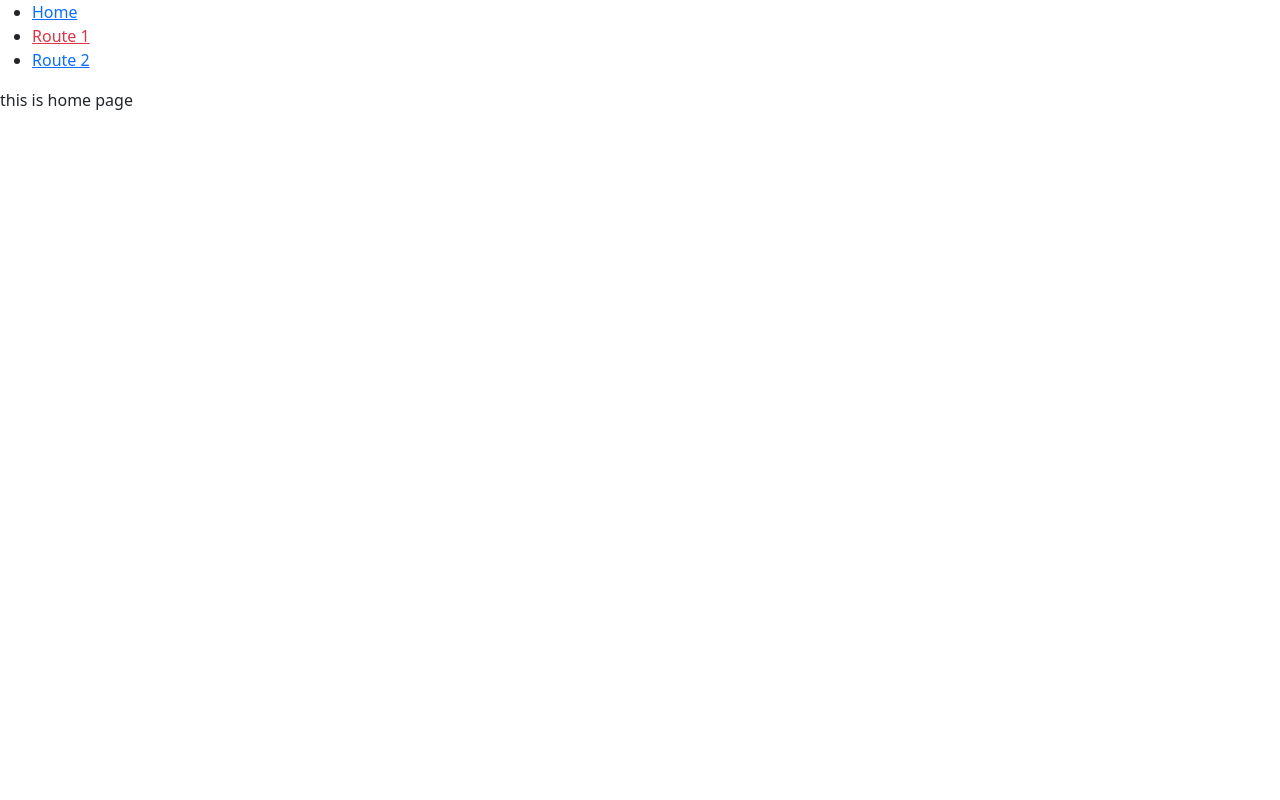
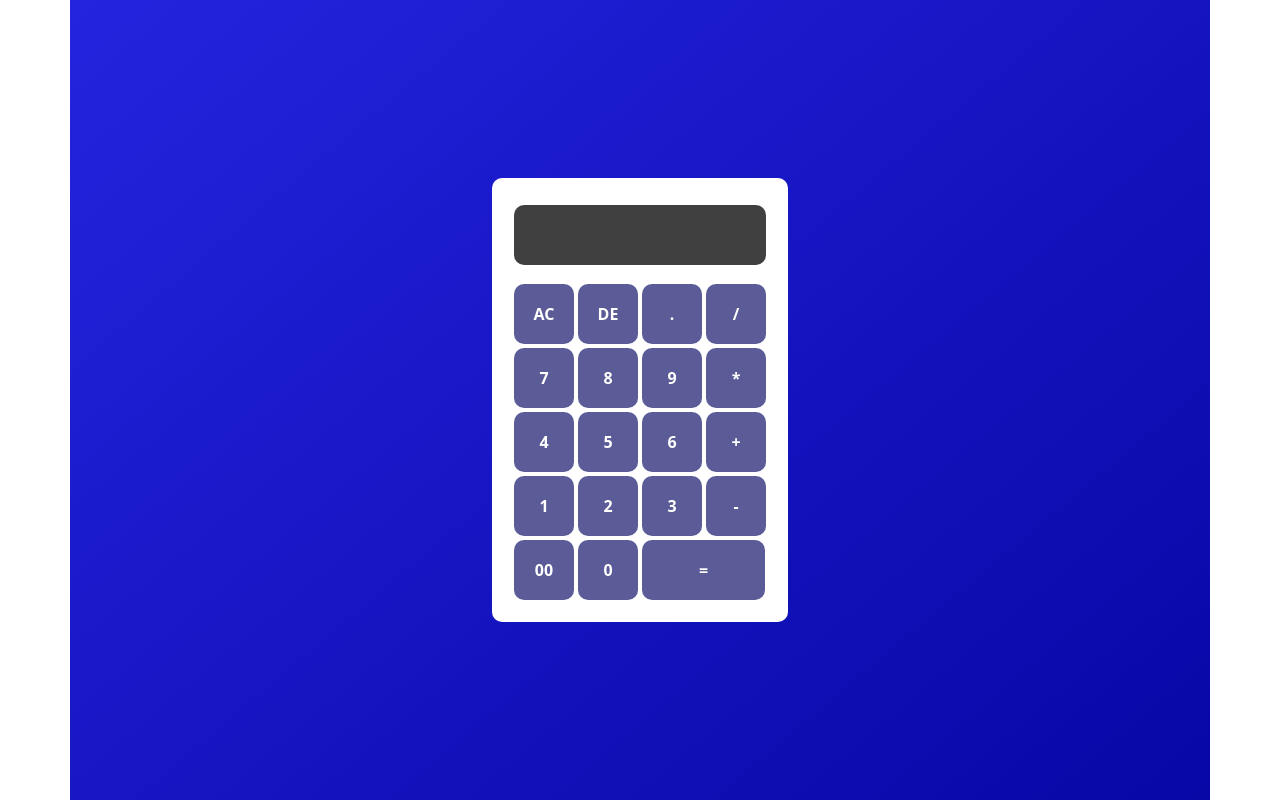
Before and after one commit to rathod-mehul/my-react-app, a React (Create React App) app: page / in a window 1280 px wide. Built offline with nearby package versions, Linux system fonts and the light colour scheme.

Commit message:
calculator

```diff
--- a/src/index.js
+++ b/src/index.js
@@ -17,34 +17,34 @@
 
 const root = ReactDOM.createRoot(document.getElementById('root'));
 
-const router = createBrowserRouter([
-  {
-    path: "/",
-    element: <Home/>,
-  },
-  {
-    path: "/route-1",
-    element: <Route1/>,
-  },
-  {
-    path: "/route-2",
-    element: <Route2/>,
-  }
-]);
+// const router = createBrowserRouter([
+//   {
+//     path: "/",
+//     element: <Home/>,
+//   },
+//   {
+//     path: "/route-1",
+//     element: <Route1/>,
+//   },
+//   {
+//     path: "/route-2",
+//     element: <Route2/>,
+//   }
+// ]);
 
 
 root.render(
-  // <React.StrictMode>
-  //   <App />
+  <React.StrictMode>
+    <App />
 
-  // </React.StrictMode>
+  </React.StrictMode>
   // <BrowserRouter>
   // <App/>
   // </BrowserRouter>
 
-  <React.StrictMode>
-  <RouterProvider router={router} />
-</React.StrictMode>
+//   <React.StrictMode>
+//   <RouterProvider router={router} />
+// </React.StrictMode>
 );
 
 // If you want to start measuring performance in your app, pass a function
--- a/src/practice_folder/Practice.js
+++ b/src/practice_folder/Practice.js
@@ -7,6 +7,9 @@
 // import FunctionComponent from "../FuntionComponent";
 // import ForwardRefComponent from "./hook/Form";
 // import StyleComponent from "./hook/Form";
+
+import Calculator from "./calulator_folder/Calculator";
+
 // import StyleComponent from "./style/StyleCompont";
 function Practice (){
 
@@ -22,6 +25,7 @@
 {/* <FunctionComponent name="chirag"/> */}
 {/* <StyleComponent/> */}
 {/* <ForwardRefComponent/> */}
+<Calculator/>
         </>
         )
 }
--- /dev/null
+++ b/src/practice_folder/calulator_folder/Calculator.js
@@ -0,0 +1,50 @@
+import React, { useState } from "react";
+import calculator from "./calculator.css"
+
+function Calculator() {
+    const [value, setValue] = useState('');
+
+
+    return (
+        <div className="container">
+            <div className="calculator">
+                <form action="">
+                    <div className="display">
+                        <input type="text" value={value} />
+                    </div>
+                    <div>
+                        <input type="button" value="AC" onClick={e => setValue('')} />
+                        <input type="button" value="DE" onClick={e => setValue(value.slice(0, -1))} />
+                        <input type="button" value="." onClick={e => setValue(value + e.target.value)} />
+                        <input type="button" value="/" onClick={e => setValue(value + e.target.value)} />
+                    </div>
+                    <div>
+                        <input type="button" value="7" onClick={e => setValue(value + e.target.value)} />
+                        <input type="button" value="8" onClick={e => setValue(value + e.target.value)} />
+                        <input type="button" value="9" onClick={e => setValue(value + e.target.value)} />
+                        <input type="button" value="*" onClick={e => setValue(value + e.target.value)} />
+                    </div>
+                    <div>
+                        <input type="button" value="4" onClick={e => setValue(value + e.target.value)} />
+                        <input type="button" value="5" onClick={e => setValue(value + e.target.value)} />
+                        <input type="button" value="6" onClick={e => setValue(value + e.target.value)} />
+                        <input type="button" value="+" onClick={e => setValue(value + e.target.value)} />
+                    </div>
+                    <div>
+                        <input type="button" value="1" onClick={e => setValue(value + e.target.value)} />
+                        <input type="button" value="2" onClick={e => setValue(value + e.target.value)} />
+                        <input type="button" value="3" onClick={e => setValue(value + e.target.value)} />
+                        <input type="button" value="-" onClick={e => setValue(value + e.target.value)} />
+                    </div>
+                    <div>
+                        <input type="button" value="00" onClick={e => setValue(value + e.target.value)} />
+                        <input type="button" value="0" onClick={e => setValue(value + e.target.value)} />
+                        <input type="button" value="=" className="equal" onClick={e => setValue(eval(value))} />
+                    </div>
+                </form>
+            </div>
+        </div>
+    );
+}
+
+export default Calculator;
--- /dev/null
+++ b/src/practice_folder/calulator_folder/calculator.css
@@ -0,0 +1,49 @@
+.container {
+    width: 100%;
+    height: 100vh;
+    display: flex;
+    justify-content: center;
+    align-items: center;
+    background: linear-gradient(140deg, rgb(36, 36, 223), rgb(7, 7, 166));
+}
+
+.calculator {
+    padding: 20px;
+    border-radius: 10px;
+    background-color: white;
+}
+
+form input {
+    border: none;
+    outline: 0;
+    width: 60px;
+    height: 60px;
+    font-size: 16px;
+    background-color: rgb(91, 91, 151);
+    margin: 2px;
+    border-radius: 10px;
+    color: white;
+    font-weight: bolder;
+    cursor: pointer;
+}
+
+form input[type="button"]:hover {
+    background-color: rgb(137, 22, 245);
+}
+
+form .display {
+    display: flex;
+    justify-content: flex-end;
+    margin: 5px 0px 15px 0px;
+}
+form .display input{
+    text-align: right;
+    flex: 1;
+    font-size: 40px;
+    padding: 5px 10px;
+    background-color: rgb(64,64,64);
+}
+
+form input.equal{
+    width: 123px;
+}
```
